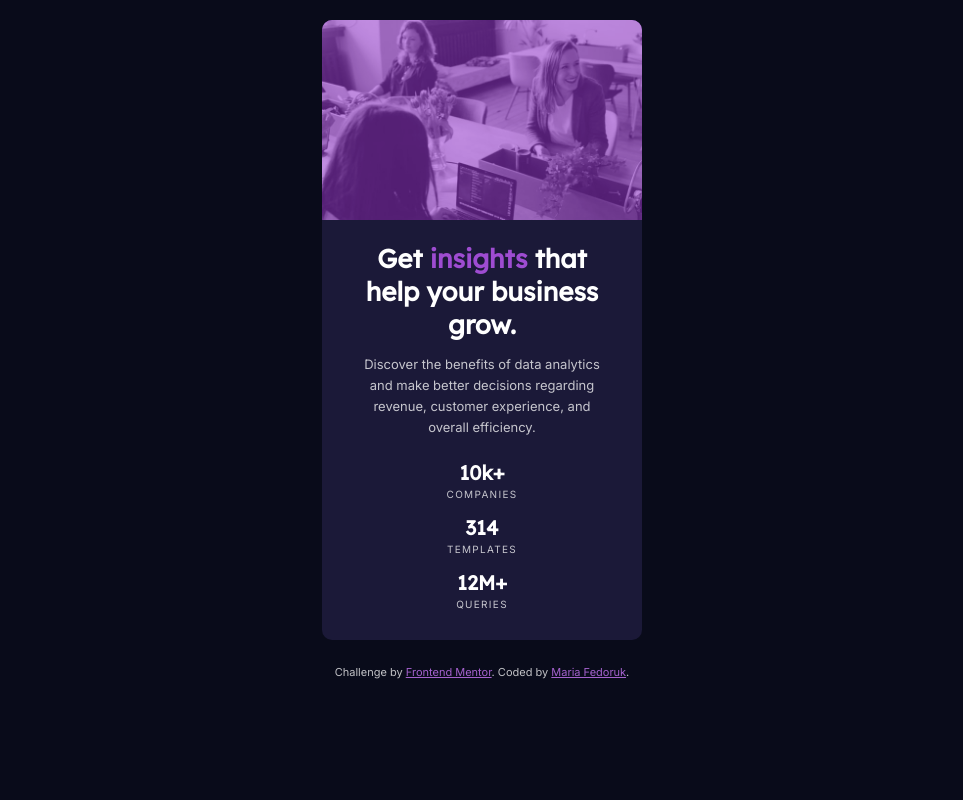
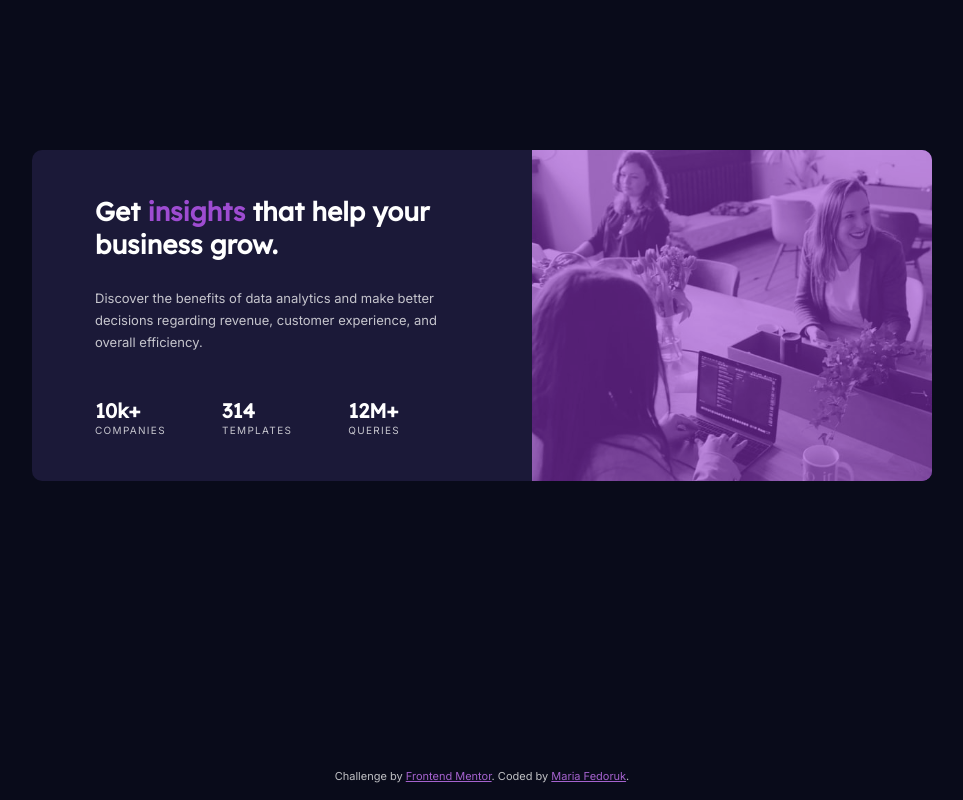
Before and after one commit to itsfedoruk/front-end-mentor-challenges, a plain HTML site: page 06_stats-preview-card/index.html in a window 1280 px wide. Shown: the whole page, without its empty margins (158-1121 px from the left). Drawn offline with Linux system fonts and the light colour scheme.

Commit message:
feat: desktop version

```diff
--- a/06_stats-preview-card/css/styles.css
+++ b/06_stats-preview-card/css/styles.css
@@ -98,3 +98,51 @@ body {
     color: #9e4cd1b6;
     transition: ease-in 0.2s;
 }
+
+@media (min-width: 1000px) {
+    .preview-card {
+        max-width: 900px;
+        display: flex;
+        flex-direction: row-reverse;
+        top: 150px;
+    }
+
+    .card__hero {
+        height: 331px;
+        border-top-left-radius: 0;
+        border-bottom-right-radius: 10px;
+    }
+
+    .card__hero-img {
+        width: 400px;
+        height: 331px;
+    }
+
+    .card__content {
+        text-align: left;
+        padding: 5% 7% 5%;
+        width: 500px;
+    }
+
+    .card__description {
+        margin: 7% 0 9%;
+        line-height: 1.7rem;
+    }
+
+    .card__stats {
+        flex-direction: row;
+    }
+
+    .stats__blocks {
+        margin-right: 15%;
+        margin-bottom: 0;
+    }
+
+    .attribution {
+        position: absolute;
+        bottom: 0;
+        right: 0;
+        width: 100%;
+        margin-bottom: 17px;
+    }
+}
```
